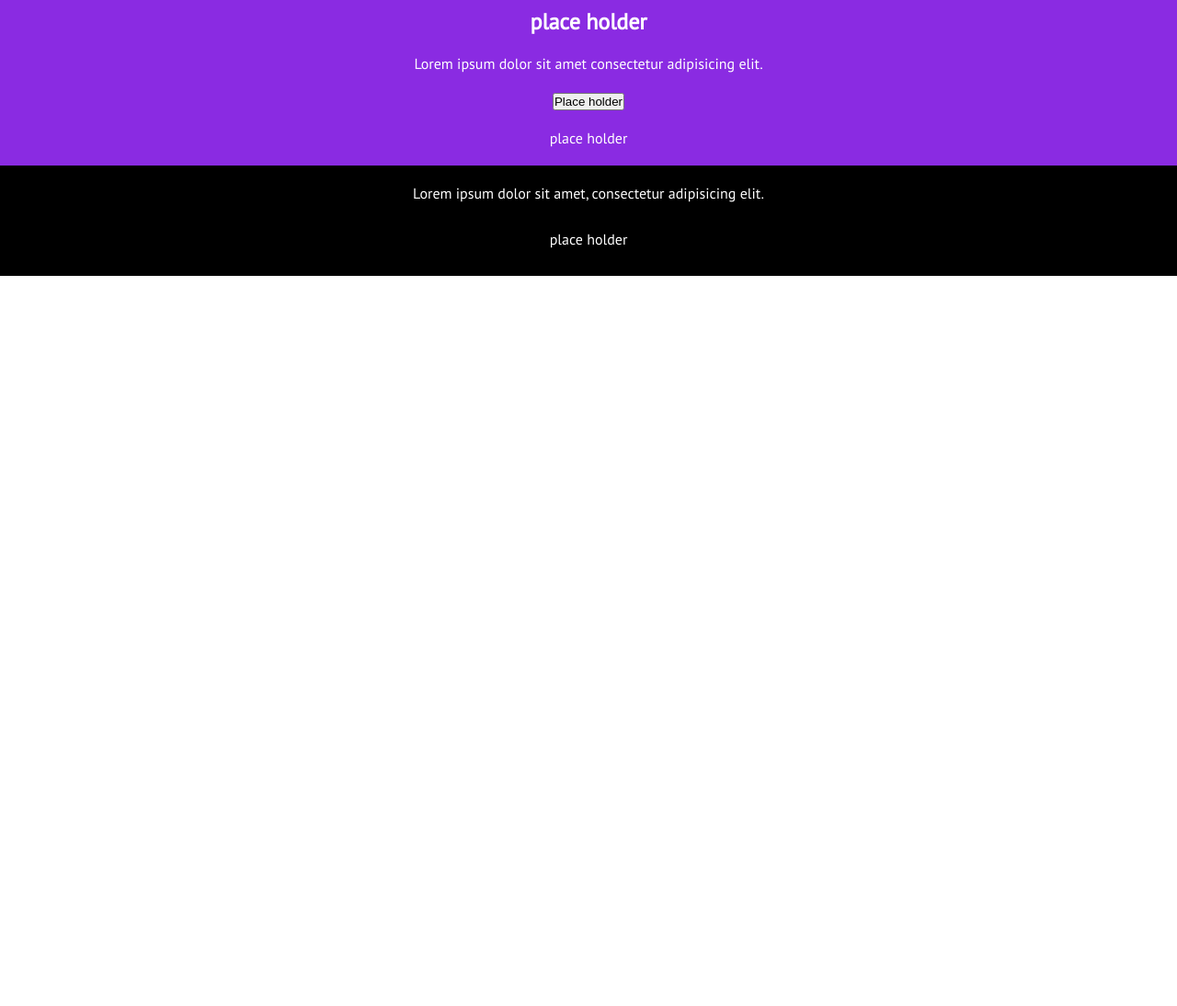
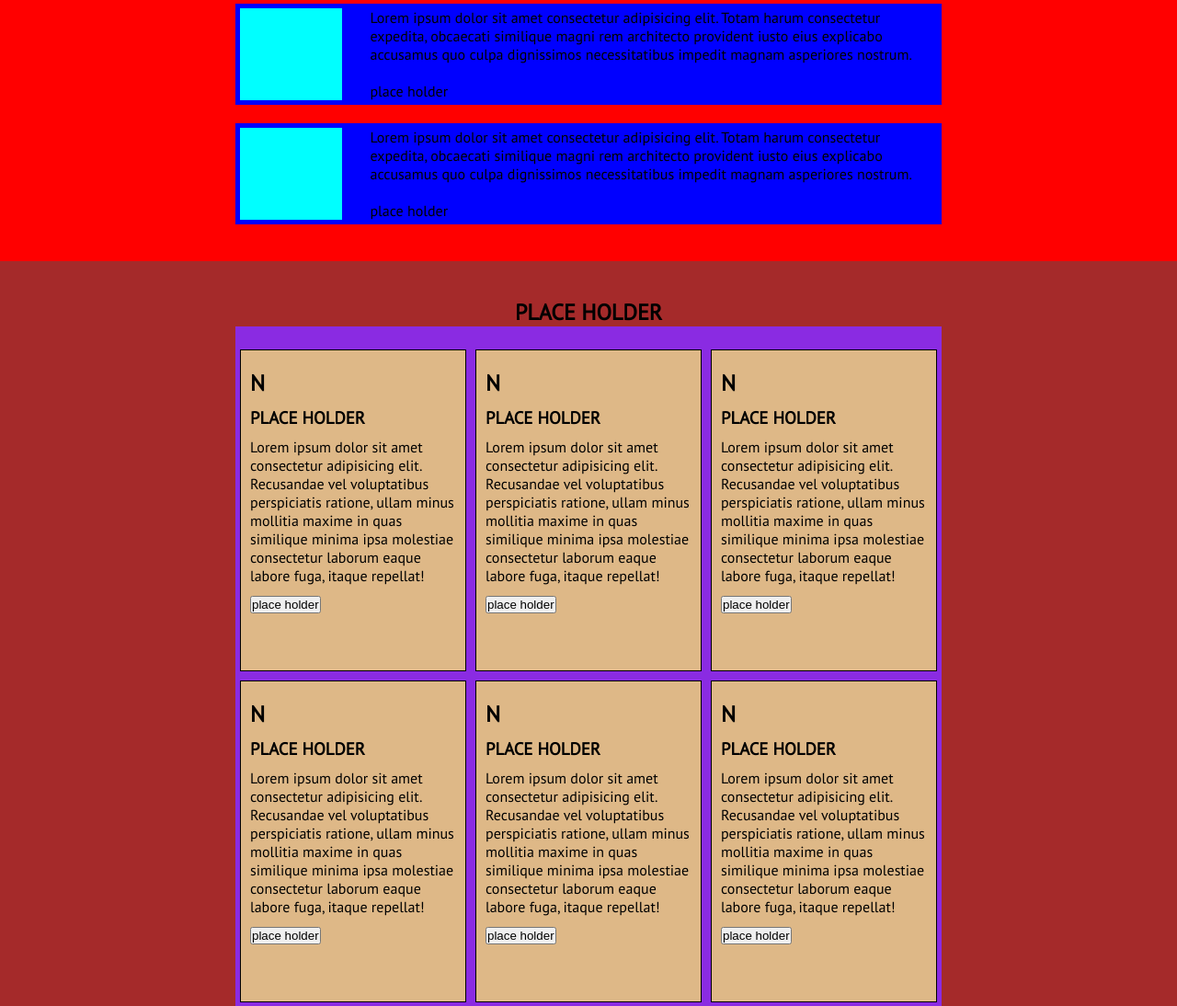
Before and after one commit to DanieleCorrado/htmlcss-responsive-layout, a plain HTML site: page index.html in a window 1280 px wide. Shown: the part 1561-2655 px from the top of the page at 92% size. Before the commit the page ends 1861 px from the top, so only its background shows below. Drawn offline with Linux system fonts and the light colour scheme.

Commit message:
add benefits structure

```diff
--- a/css/index.css
+++ b/css/index.css
@@ -44,7 +44,7 @@ ul {
   margin: 5px;
 }
 
-.row .col:first-child {
+.junbotrone .row .col:first-child {
   width: calc((100% / 3) * 2 - 10px);
 }
 
@@ -53,7 +53,7 @@ ul {
 /* Regole strategic planning */
 
 #strategic-planning-info {
-  width: 50%;
+  width: 60%;
   margin: 0 auto;
   background-color: aqua;
   padding: 40px 0;
@@ -113,6 +113,34 @@ ul {
   margin-top: 20px;
   margin-left: 30px;
 }
+
+/* Regole benefits */
+
+#benefits {
+  padding: 40px 0;
+  background-color: brown;
+  text-align: center;
+}
+
+#benefits-infos {
+  margin: 0 auto;
+}
+
+#benefits-infos .col {
+  text-align: left;
+  padding: 20px 10px;
+}
+
+#benefits-infos .col h3 {
+  margin: 10px 0;
+}
+
+#benefits-infos .col p {
+  margin: 10px 0;
+}
+
+
+
 
 
 /* Regole footer */
@@ -185,10 +213,11 @@ header {
 }
 
 .col {
-  height: 150px;
+  height: 350px;
   background-color: burlywood;
   border: 1px solid black;
 }
+
 
 
 
@@ -217,3 +246,7 @@ header {
   height: 100px;
   background-color: aqua;
 }
+
+/* #benefits {
+  height: 800px;
+} */
--- a/index.html
+++ b/index.html
@@ -75,7 +75,7 @@
 
     <main>
 
-      <!-- Strategic plan -->
+      <!-- Sezione strategic plan -->
 
       <section id="strategic-planning">
 
@@ -172,6 +172,76 @@
 
       </section>
 
+      <!-- Sezione Benefit -->
+
+      <section id="benefits">
+
+        <div id="benefits-infos">
+
+          <h2>PLACE HOLDER</h2>
+
+          <div class="row flex-box">
+
+            <div class="col">
+              <h2>N</h2>
+              <h3>PLACE HOLDER</h3>
+              <p>
+                Lorem ipsum dolor sit amet consectetur adipisicing elit. Recusandae vel voluptatibus perspiciatis ratione, ullam minus mollitia maxime in quas similique minima ipsa molestiae consectetur laborum eaque labore fuga, itaque repellat!
+              </p>
+              <button>place holder</button>
+            </div>
+
+            <div class="col">
+              <h2>N</h2>
+              <h3>PLACE HOLDER</h3>
+              <p>
+                Lorem ipsum dolor sit amet consectetur adipisicing elit. Recusandae vel voluptatibus perspiciatis ratione, ullam minus mollitia maxime in quas similique minima ipsa molestiae consectetur laborum eaque labore fuga, itaque repellat!
+              </p>
+              <button>place holder</button>
+            </div>
+
+            <div class="col">
+              <h2>N</h2>
+              <h3>PLACE HOLDER</h3>
+              <p>
+                Lorem ipsum dolor sit amet consectetur adipisicing elit. Recusandae vel voluptatibus perspiciatis ratione, ullam minus mollitia maxime in quas similique minima ipsa molestiae consectetur laborum eaque labore fuga, itaque repellat!
+              </p>
+              <button>place holder</button>
+            </div>
+
+            <div class="col">
+              <h2>N</h2>
+              <h3>PLACE HOLDER</h3>
+              <p>
+                Lorem ipsum dolor sit amet consectetur adipisicing elit. Recusandae vel voluptatibus perspiciatis ratione, ullam minus mollitia maxime in quas similique minima ipsa molestiae consectetur laborum eaque labore fuga, itaque repellat!
+              </p>
+              <button>place holder</button>
+            </div>
+
+            <div class="col">
+              <h2>N</h2>
+              <h3>PLACE HOLDER</h3>
+              <p>
+                Lorem ipsum dolor sit amet consectetur adipisicing elit. Recusandae vel voluptatibus perspiciatis ratione, ullam minus mollitia maxime in quas similique minima ipsa molestiae consectetur laborum eaque labore fuga, itaque repellat!
+              </p>
+              <button>place holder</button>
+            </div>
+
+            <div class="col">
+              <h2>N</h2>
+              <h3>PLACE HOLDER</h3>
+              <p>
+                Lorem ipsum dolor sit amet consectetur adipisicing elit. Recusandae vel voluptatibus perspiciatis ratione, ullam minus mollitia maxime in quas similique minima ipsa molestiae consectetur laborum eaque labore fuga, itaque repellat!
+              </p>
+              <button>place holder</button>
+            </div>
+
+          </div>
+
+        </div>
+
+      </section>
+
     </main>
 
     <!-- footer -->
```
